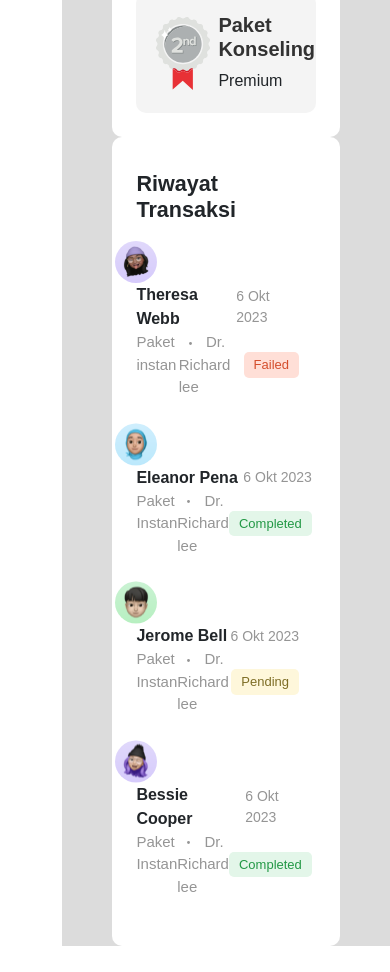
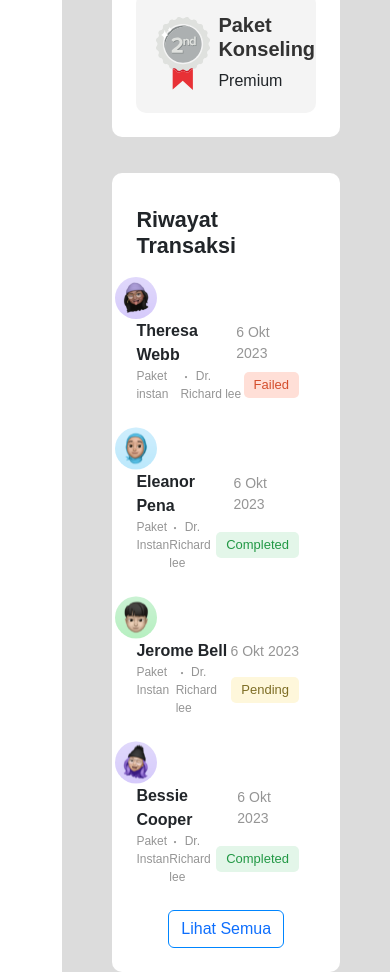
Before and after one commit to Capstone-Mental-Health-Care-Group-6/frontent-dekstop-admin, a React (Vite) app: page /admin-transaksi-user in a window 390 px wide. Shown: the part 960-1932 px from the top of the page. Before the commit the page ends 1906 px from the top, so only its background shows below. Built offline with nearby package versions, Linux system fonts and the light colour scheme.

Commit message:
cleancode transaksi user card

```diff
--- a/src/components/DataComponents/dataComponents.js
+++ b/src/components/DataComponents/dataComponents.js
@@ -1,4 +1,4 @@
-import { human1, human2, human3, human4 } from "../../../image";
+import { human1, human2, human3, human4, iconBerhasilCard, iconTertundaCard, iconFGagalCard, iconTransaksiCard } from "../../../image";
 
 export const riwayatTransaksi1 = [
     {
@@ -35,3 +35,30 @@ export const riwayatTransaksi1 = [
         image: human4
     },
 ]
+
+export const cardTransaksiUser = [
+    {
+        location: '/',
+        image: iconTransaksiCard,
+        text: 'Total Berhasil',
+        total: '24.000'
+    },
+    {
+        location: '/',
+        image: iconBerhasilCard,
+        text: 'Transaksi Berhasil',
+        total: '20.000'
+    },
+    {
+        location: '/',
+        image: iconTertundaCard,
+        text: 'Transaksi Tertunda',
+        total: '3900'
+    },
+    {
+        location: '/',
+        image: iconFGagalCard,
+        text: 'Transaksi Gagal',
+        total: '100'
+    },
+]
--- a/src/components/Fragments/riwayat-transaksi-user/RiwayatTransaksi.jsx
+++ b/src/components/Fragments/riwayat-transaksi-user/RiwayatTransaksi.jsx
@@ -28,7 +28,7 @@ function RiwayatTransaksi({ image, name, date, status, paket }) {
                 <div className="line-2 d-flex justify-content-between align-items-center">
                     <div className="d-flex">
                         <span>{paket}</span>
-                        <span className="doctor" > <span className="me-1 ms-1 circle" > <BsDot /> </span> Dr. Richard lee</span>
+                        <span className="doctor" > <span> <BsDot /> </span> Dr. Richard lee</span>
                     </div>
                     <span className={styleStatus}>{status}</span>
                 </div>
--- a/src/pages/TransaksiUser/TransaksiUser.jsx
+++ b/src/pages/TransaksiUser/TransaksiUser.jsx
@@ -3,8 +3,9 @@ import Layouts from "../../Layouts/Layouts";
 import Card from "../../components/Fragments/card/Card";
 import { iconBerhasilCard, iconFGagalCard, iconTertundaCard, iconTransaksiCard, paket1, paket2 } from "../../../image";
 import { Link } from "react-router-dom";
-import { riwayatTransaksi1 } from "../../components/DataComponents/dataComponents";
+import { cardTransaksiUser, riwayatTransaksi1 } from "../../components/DataComponents/dataComponents";
 import RiwayatTransaksi from "../../components/Fragments/riwayat-transaksi-user/RiwayatTransaksi";
+import Button from "../../components/Elements/button/Button";
 
 
 const TransaksiUser = () => {
@@ -13,20 +14,13 @@ const TransaksiUser = () => {
     <Layouts titlePage={"Transaksi User"}>
       <section className="transaksi-user" id="transaksi-user">
         <div className="row row-cols-1 row-cols-lg-4 row-cols-md-2 g-4">
-          <div className="col">
-            <Link to={'/'}>
-              <Card src={iconTransaksiCard} cardSubtitle={'Total Berhasil'} cardTitle={'24.000'} />
-            </Link>
-          </div>
-          <div className="col">
-            <Card src={iconBerhasilCard} cardSubtitle={'Transaksi Berhasil'} cardTitle={'20.000'} />
-          </div>
-          <div className="col">
-            <Card src={iconTertundaCard} cardSubtitle={'Transaksi Tertunda'} cardTitle={'3900'} />
-          </div>
-          <div className="col">
-            <Card src={iconFGagalCard} cardSubtitle={' Transaksi Gagal'} cardTitle={'100'} />
-          </div>
+          {cardTransaksiUser.map((item, index) => (
+            <div className="col" key={index}>
+              <Link to={item.location}>
+                <Card src={item.image} cardSubtitle={item.text} cardTitle={item.total} />
+              </Link>
+            </div>
+          ))}
         </div>
       </section>
 
@@ -63,7 +57,9 @@ const TransaksiUser = () => {
                   status={item.status} image={item.image} />
               </div>
             ))}
-
+            <div className="d-flex justify-content-center" >
+              <Button className={'btn text-primary '} text={'Lihat Semua'} />
+            </div>
 
           </div>
         </div>
--- a/src/pages/TransaksiUser/TransaksiUser.style.css
+++ b/src/pages/TransaksiUser/TransaksiUser.style.css
@@ -7,6 +7,7 @@
 
 .transaksi-user .row .col a {
     text-decoration: none;
+    cursor: pointer;
 }
 
 .transaksi-user .row .col .card h6 {
@@ -133,5 +134,24 @@
     font-size: 13px;
 }
 
+.riwayat-transaksi .d-flex button {
+    border: 1px solid #0085FF;
+}
 
 /* riwayat transaksi end */
+
+
+@media screen and (max-width: 1079px) {
+
+    .riwayat-dan-paket .col .riwayat-transaksi .d-grid .row .col-11 .line-2 span:nth-child(1),
+    .doctor {
+        color: #959595;
+        font-size: 12px;
+    }
+}
+
+@media screen and (max-width: 992px) {
+    .riwayat-dan-paket .col .riwayat-transaksi {
+        margin-top: 36px;
+    }
+}
```
